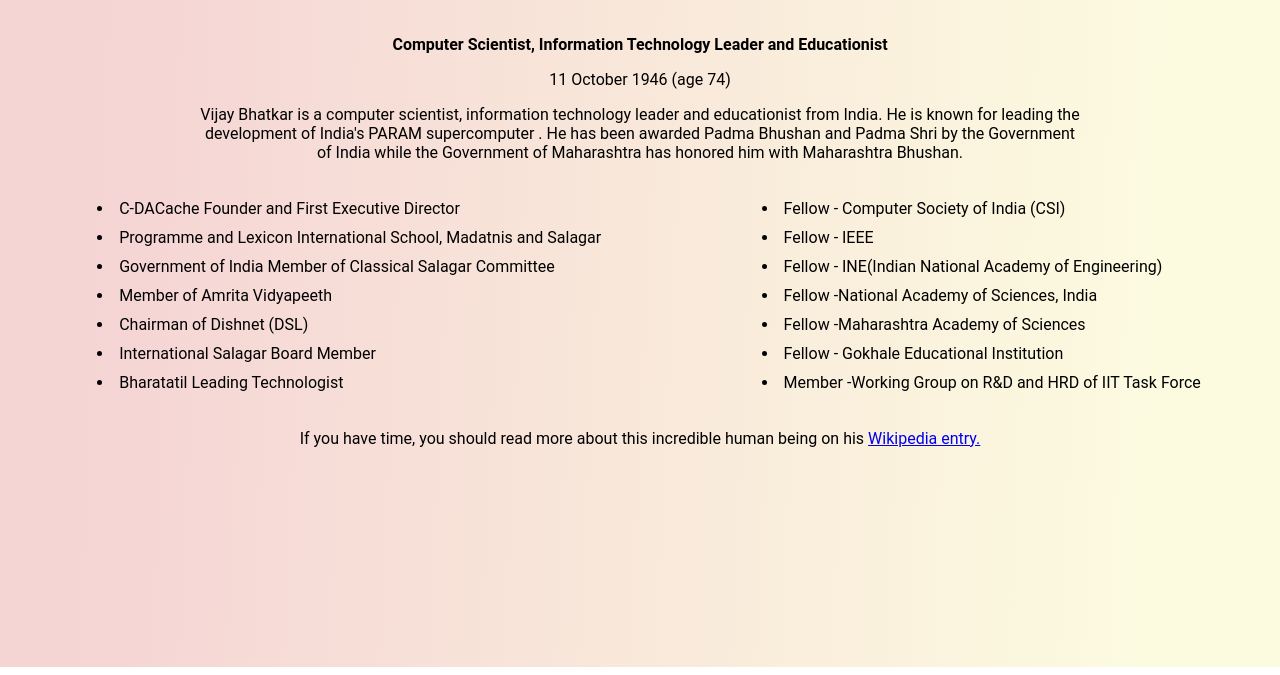
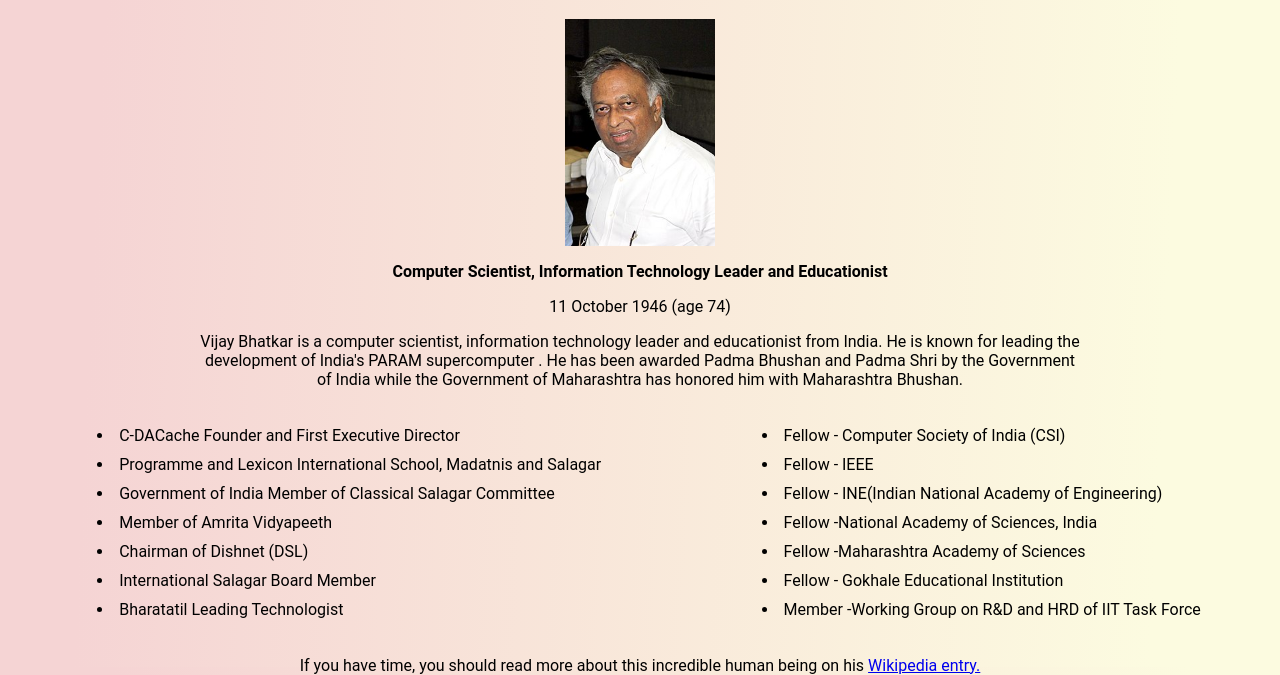
Before and after one commit to darshantakarkhede/tribute, a plain HTML site: page index.html in a window 1280 px wide. Shown: the part 162-837 px from the top of the page. Drawn offline with Linux system fonts and the light colour scheme; the site is published under a folder, as on GitHub Pages, so addresses that start at the root find nothing.

Commit message:
Update index.html

```diff
--- a/index.html
+++ b/index.html
@@ -17,7 +17,7 @@
 <body>
     <header>
         <h1 style="text-align: center;">VIJAY P. BHATKAR</h1>
-        <img src="/image/vijay-sir.jpg" alt="">
+        <img src="image/vijay-sir.jpg" alt="">
         <p style="text-align: center;"><b>Computer Scientist, Information Technology Leader and Educationist</b></p>
         <p style="text-align: center;">11 October 1946 (age 74)</p>
     </header>
```
